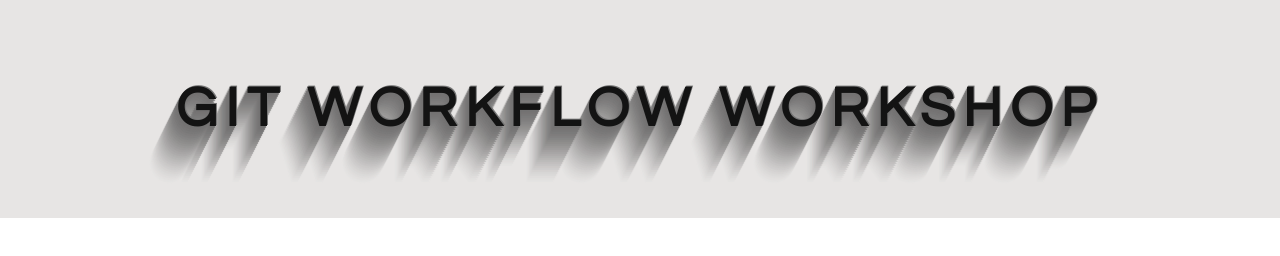
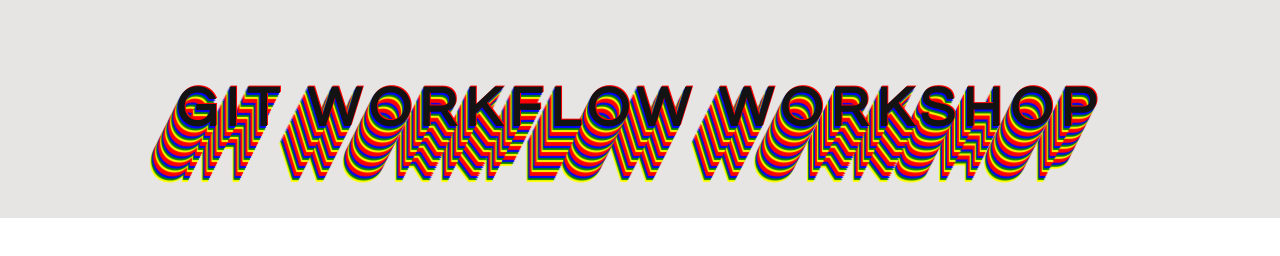
Before and after one commit to fac22/Alex-and-Cemal, a plain HTML site: page index.html in a window 1280 px wide. Drawn offline with Linux system fonts and the light colour scheme.

Commit message:
Added funky shadow
Relates #7

```diff
--- a/style.css
+++ b/style.css
@@ -1,6 +1,13 @@
 * {
 	margin: 0;
 	padding: 0;
+}
+
+:root {
+	--color1: red;
+	--color2: blue;
+	--color3: green;
+	--color4: yellow;
 }
 
 .page-heading {
@@ -13,10 +20,12 @@
 	color: #131313;
 	background-color: #e7e5e4;
 	letter-spacing: 0.15em;
-	text-shadow: 1px -1px 0 #767676, -1px 2px 1px #737272, -2px 4px 1px #767474, -3px 6px 1px #787777, -4px 8px 1px #7b7a7a,
-		-5px 10px 1px #7f7d7d, -6px 12px 1px #828181, -7px 14px 1px #868585, -8px 16px 1px #8b8a89, -9px 18px 1px #8f8e8d,
-		-10px 20px 1px #949392, -11px 22px 1px #999897, -12px 24px 1px #9e9c9c, -13px 26px 1px #a3a1a1, -14px 28px 1px #a8a6a6,
-		-15px 30px 1px #adabab, -16px 32px 1px #b2b1b0, -17px 34px 1px #b7b6b5, -18px 36px 1px #bcbbba, -19px 38px 1px #c1bfbf,
-		-20px 40px 1px #c6c4c4, -21px 42px 1px #cbc9c8, -22px 44px 1px #cfcdcd, -23px 46px 1px #d4d2d1, -24px 48px 1px #d8d6d5,
-		-25px 50px 1px #dbdad9, -26px 52px 1px #dfdddc, -27px 54px 1px #e2e0df, -28px 56px 1px #e4e3e2;
+	text-shadow: 1px -1px 0 var(--color1), -1px 2px 1px var(--color2), -2px 4px 1px var(--color3), -3px 6px 1px var(--color4),
+		-4px 8px 1px var(--color1), -5px 10px 1px var(--color1), -6px 12px 1px var(--color2), -7px 14px 1px var(--color3),
+		-8px 16px 1px var(--color4), -9px 18px 1px var(--color1), -10px 20px 1px var(--color1), -11px 22px 1px var(--color2),
+		-12px 24px 1px var(--color3), -13px 26px 1px var(--color4), -14px 28px 1px var(--color1), -15px 30px 1px var(--color1),
+		-16px 32px 1px var(--color2), -17px 34px 1px var(--color3), -18px 36px 1px var(--color4), -19px 38px 1px var(--color1),
+		-20px 40px 1px var(--color1), -21px 42px 1px var(--color2), -22px 44px 1px var(--color3), -23px 46px 1px var(--color4),
+		-24px 48px 1px var(--color1), -25px 50px 1px var(--color1), -26px 52px 1px var(--color2), -27px 54px 1px var(--color3),
+		-28px 56px 1px var(--color4);
 }
```
Also changed, not shown: 1 other file.
